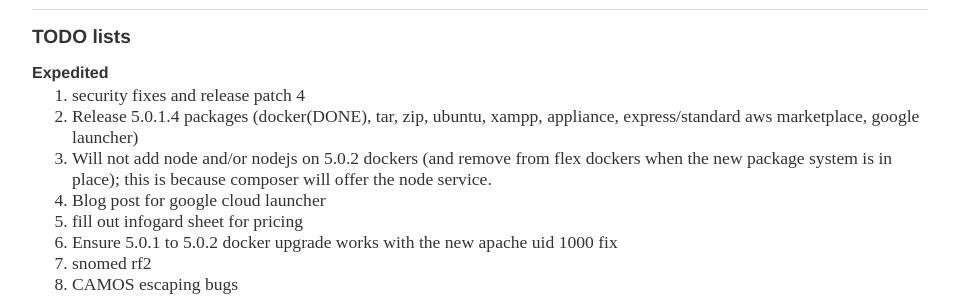
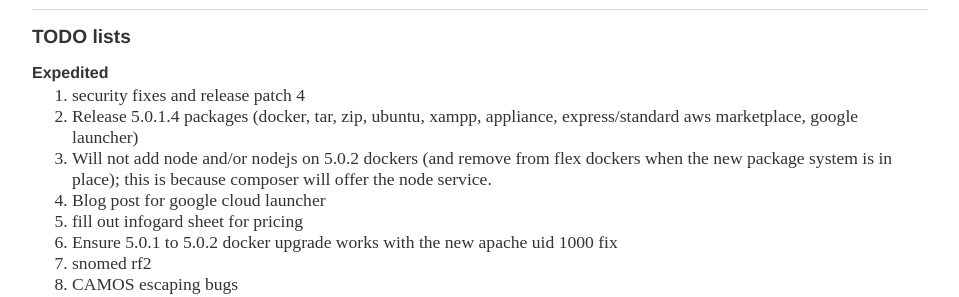
Before and after one commit to bradymiller/bradymiller.github.io, a Jekyll site: the page built from todo/index.md, in a window 1280 px wide. Shown: the part 174-471 px from the top of the page, without its empty margins (160-1119 px from the left). Built offline with Jekyll 4.4.1, drawn with Linux system fonts in a browser that asks for light colours; our own code applies the rules of GitHub Pages for plain Markdown files.

Commit message:
Update index.md

```diff
--- a/todo/index.md
+++ b/todo/index.md
@@ -5,7 +5,7 @@
 
 ### Expedited
 1. security fixes and release patch 4
-1. Release 5.0.1.4 packages (docker(DONE), tar, zip, ubuntu, xampp, appliance, express/standard aws marketplace, google launcher)
+1. Release 5.0.1.4 packages (docker, tar, zip, ubuntu, xampp, appliance, express/standard aws marketplace, google launcher)
 1. Will not add node and/or nodejs on 5.0.2 dockers (and remove from flex dockers when the new package system is in place); this is because composer will offer the node service.
 1. Blog post for google cloud launcher
 1. fill out infogard sheet for pricing
```
